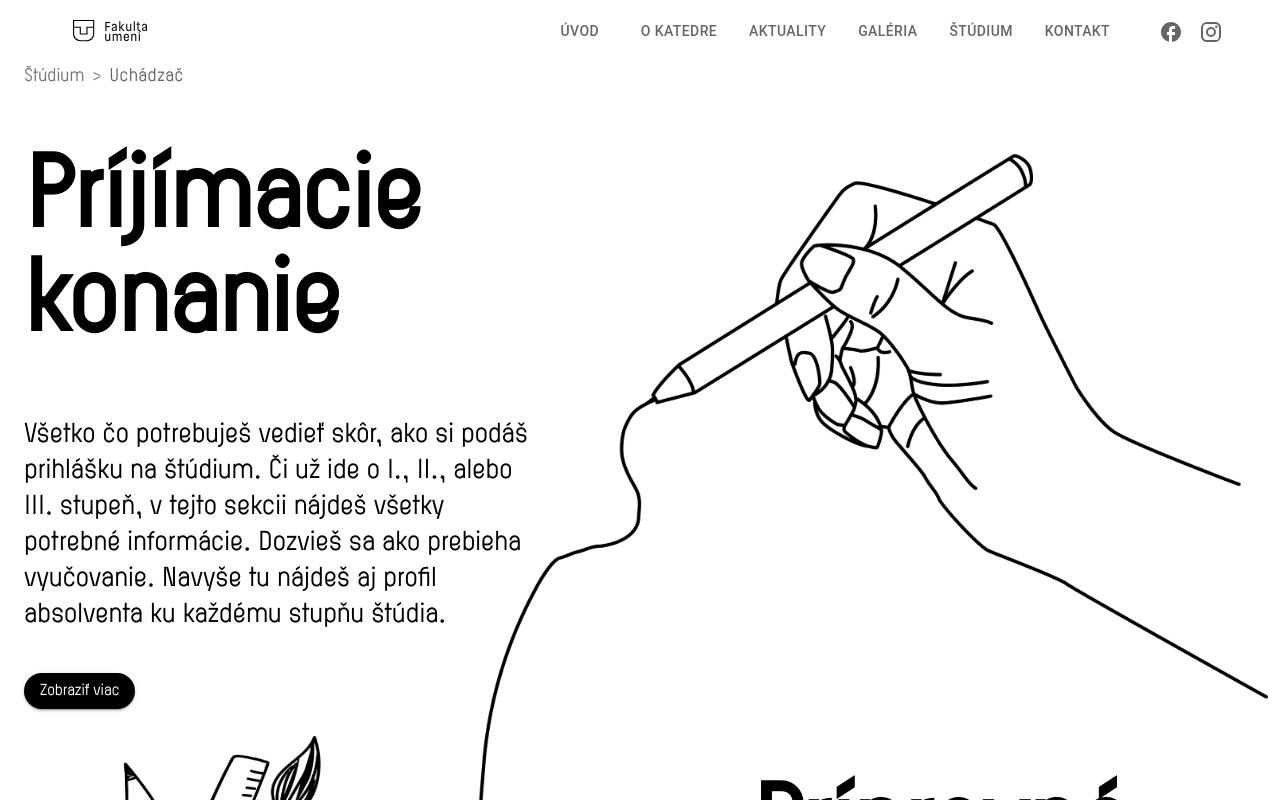
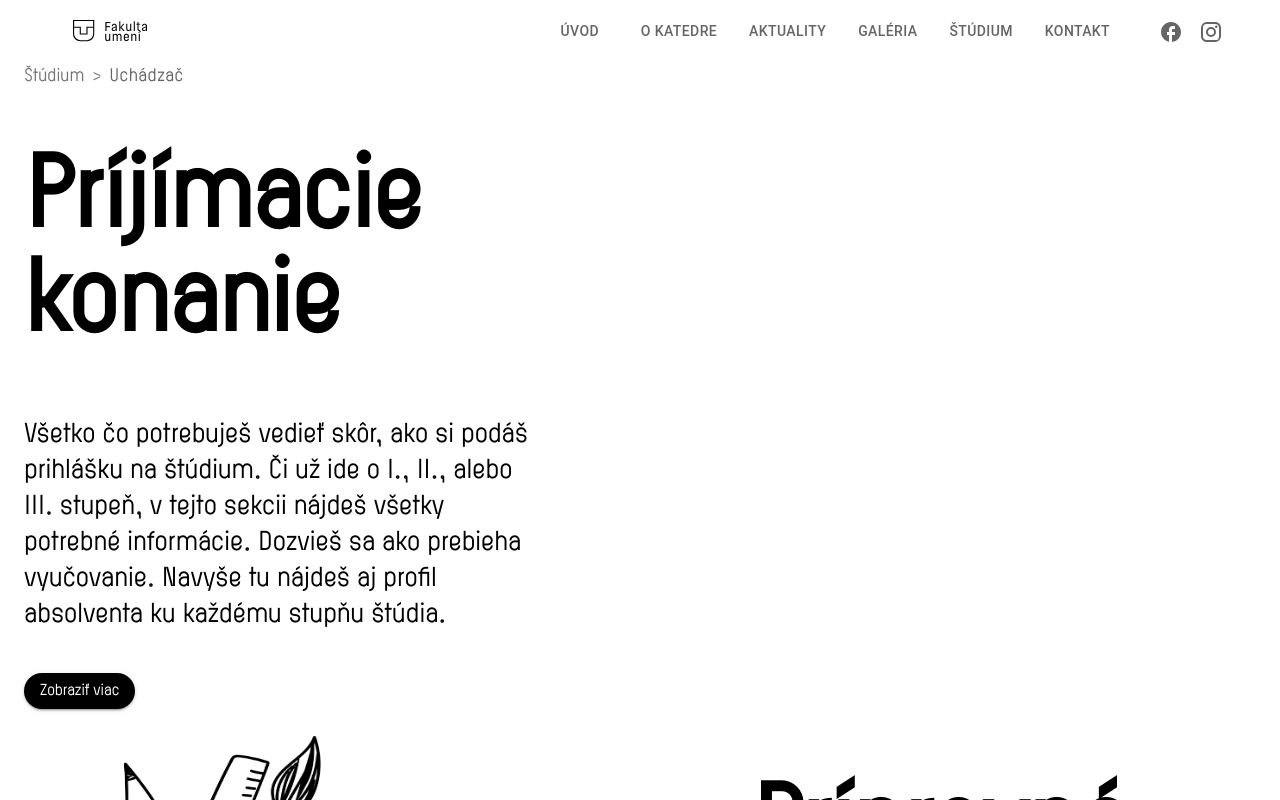
Before and after one commit to matusmolen/katedra-FE, a Next.js app: page /uchadzac in a window 1280 px wide. Shown: the top 800 px of the page. Built offline with nearby package versions, Linux system fonts and the light colour scheme.

Commit message:
fix ruka

```diff
--- a/pages/uchadzac/index.js
+++ b/pages/uchadzac/index.js
@@ -113,9 +113,9 @@ export default function Uchadzac() {
             Zobraziť viac
           </Button>
         </Container>
-        <div style={{ position: 'absolute', zIndex: -1, top: 60 }}>
+        {/* <div style={{ position: 'absolute', zIndex: -1, top: 60 }}>
           <Image src={ruka} alt="ruka" />
-        </div>
+        </div> */}
       </div>
     </>
   );
```
